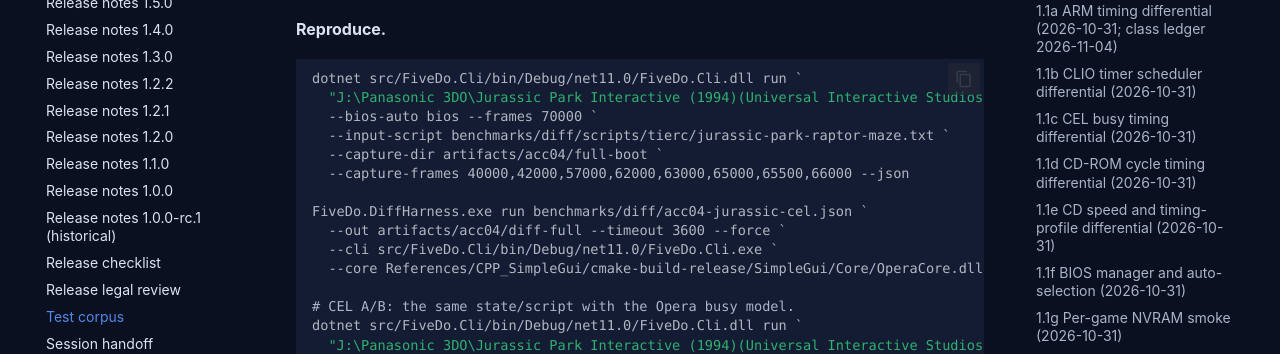
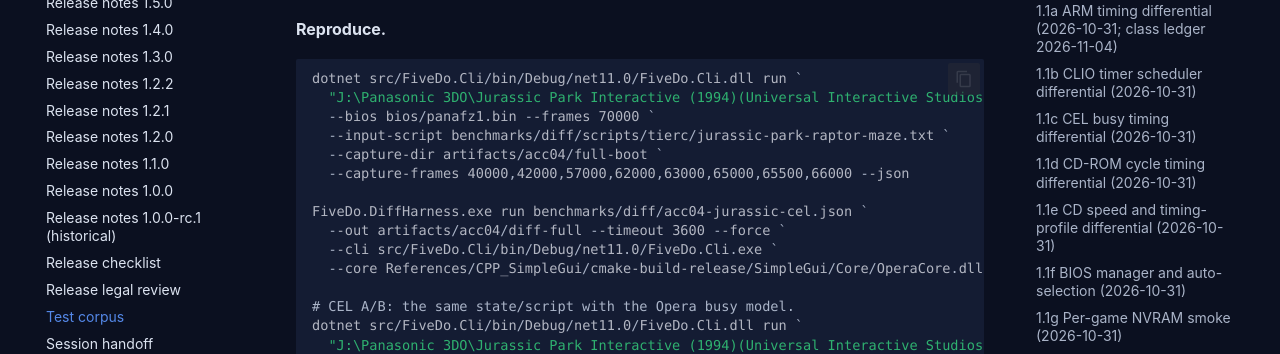
Before and after one commit to purelogiccode/5DO, an MkDocs documentation site: the page built from docs/TestCorpus.md, in a window 1280 px wide and 900 px high, scrolled down 107085 px. Shown: the part 152-506 px from the top of the window. Built offline with MkDocs 1.6.1 and Material for MkDocs 9.7.7, drawn with Linux system fonts in a browser that asks for light colours; comment, search, counter and statistics services are not loaded.

Commit message:
Use the staged panafz1 BIOS in the ACC-04 reproduction

````diff
--- a/docs/TestCorpus.md
+++ b/docs/TestCorpus.md
@@ -3979,7 +3979,7 @@ scripted. For reference pacing set `--cel-timing opera` or the per-game **CEL ti
 ```powershell
 dotnet src/FiveDo.Cli/bin/Debug/net11.0/FiveDo.Cli.dll run `
   "J:\Panasonic 3DO\Jurassic Park Interactive (1994)(Universal Interactive Studios)(US)[!].chd" `
-  --bios-auto bios --frames 70000 `
+  --bios bios/panafz1.bin --frames 70000 `
   --input-script benchmarks/diff/scripts/tierc/jurassic-park-raptor-maze.txt `
   --capture-dir artifacts/acc04/full-boot `
   --capture-frames 40000,42000,57000,62000,63000,65000,65500,66000 --json
````
